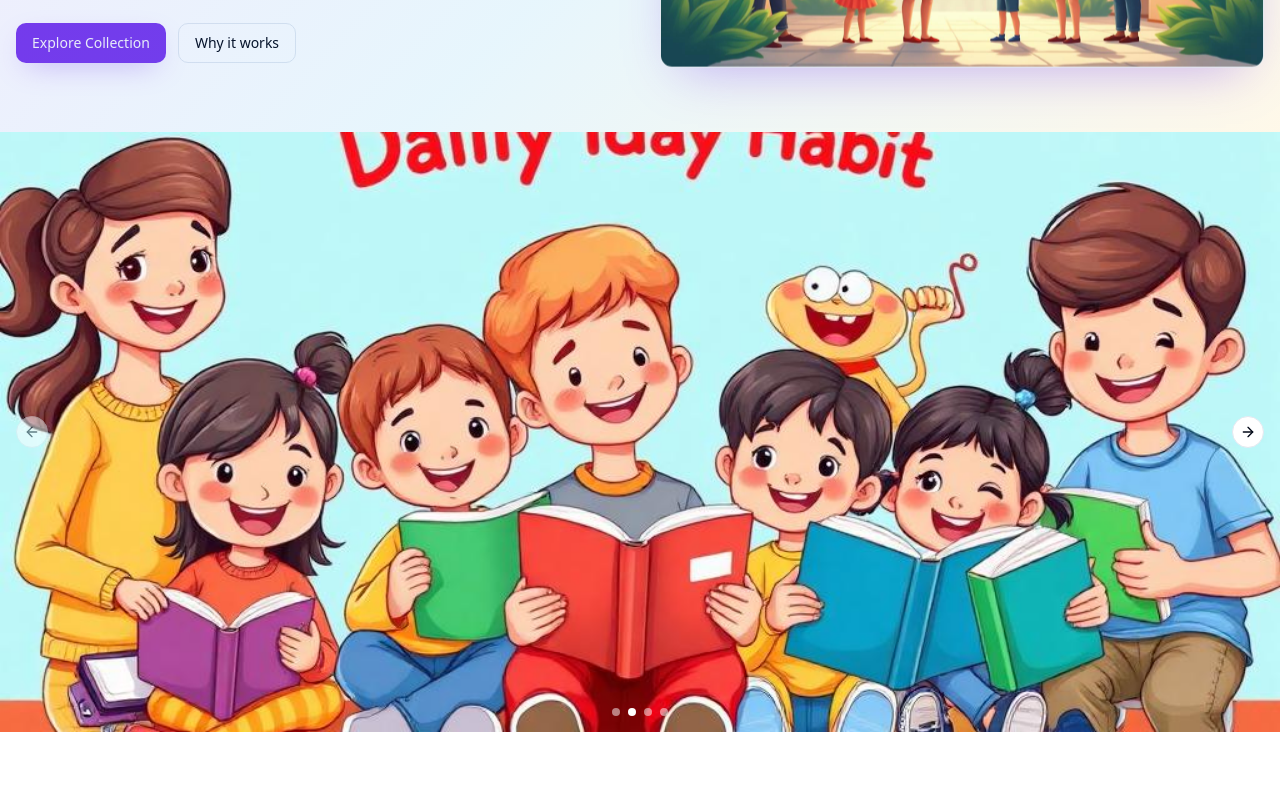
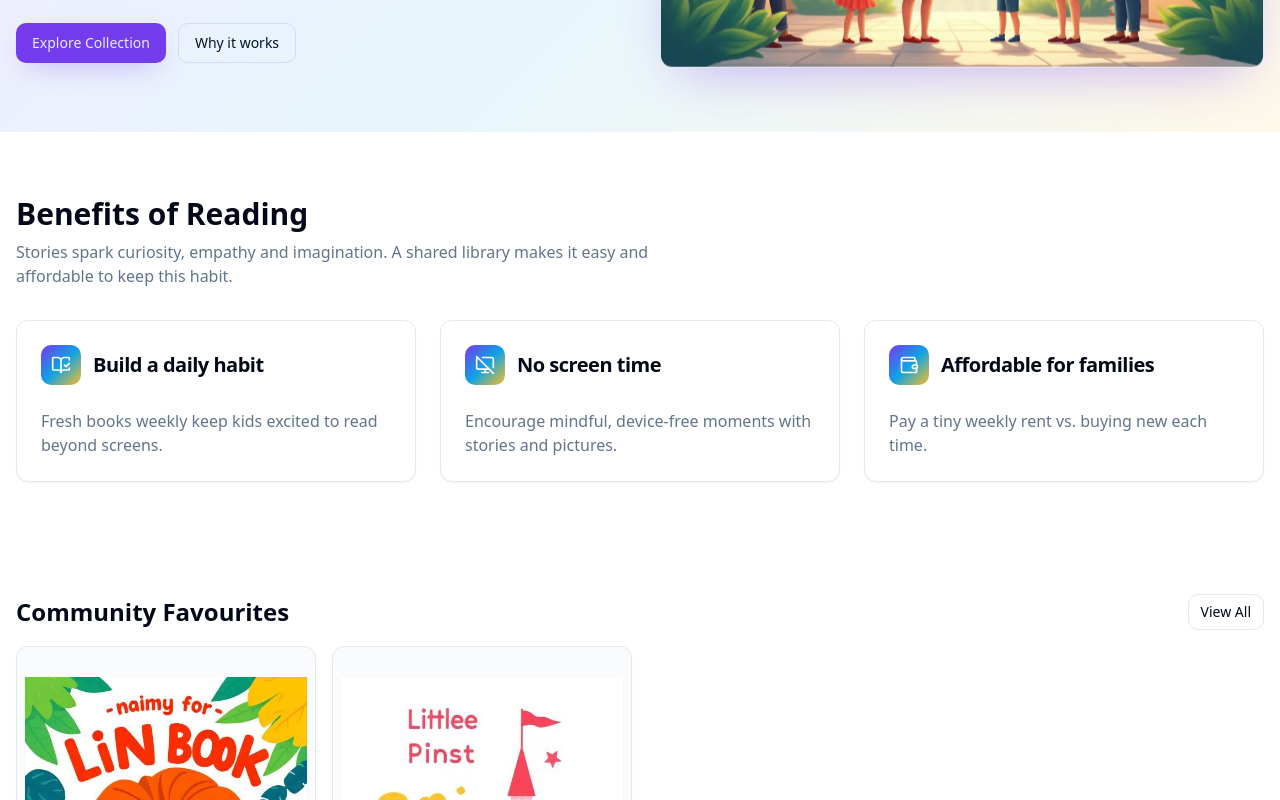
Before and after one commit to readwisdomwings/wisdomwings, a React (Vite) app: page / in a window 1280 px wide. Shown: the part 400-1200 px from the top of the page. Built offline with nearby package versions, Linux system fonts and the light colour scheme.

Commit message:
Remove banner section
Removed the banner section from the homepage.

```diff
--- a/src/pages/Index.tsx
+++ b/src/pages/Index.tsx
@@ -1,6 +1,6 @@
 import Header from "@/components/site/Header";
 import Hero from "@/components/site/Hero";
-import HeroBanner from "@/components/site/HeroBanner";
+
 import Benefits from "@/components/site/Benefits";
 import FeaturedBooks from "@/components/site/FeaturedBooks";
 import HowItWorks from "@/components/site/HowItWorks";
@@ -27,7 +27,7 @@ const Index = () => {
       </Helmet>
       <Header />
       <Hero />
-      <HeroBanner />
+
       <Benefits />
       <FeaturedBooks />
       <HowItWorks />
```
